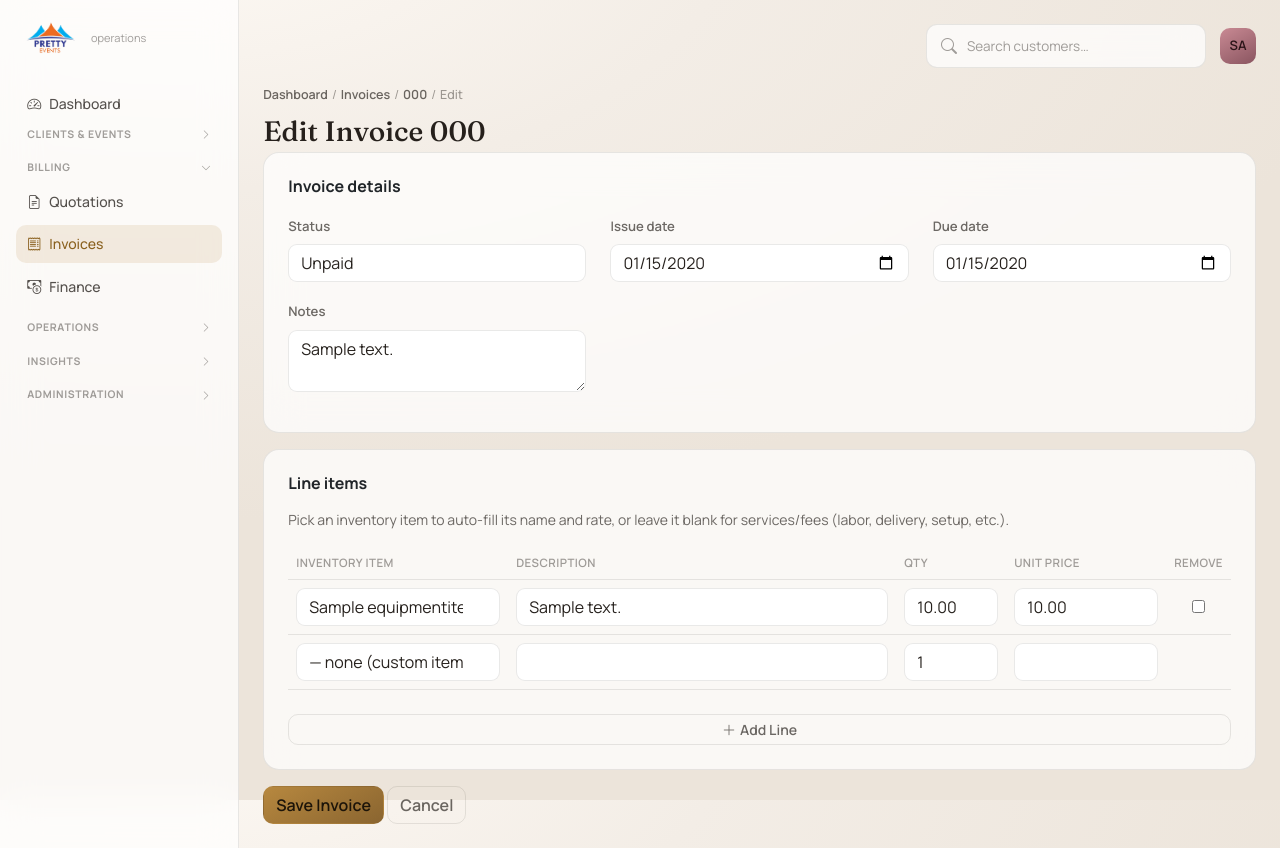
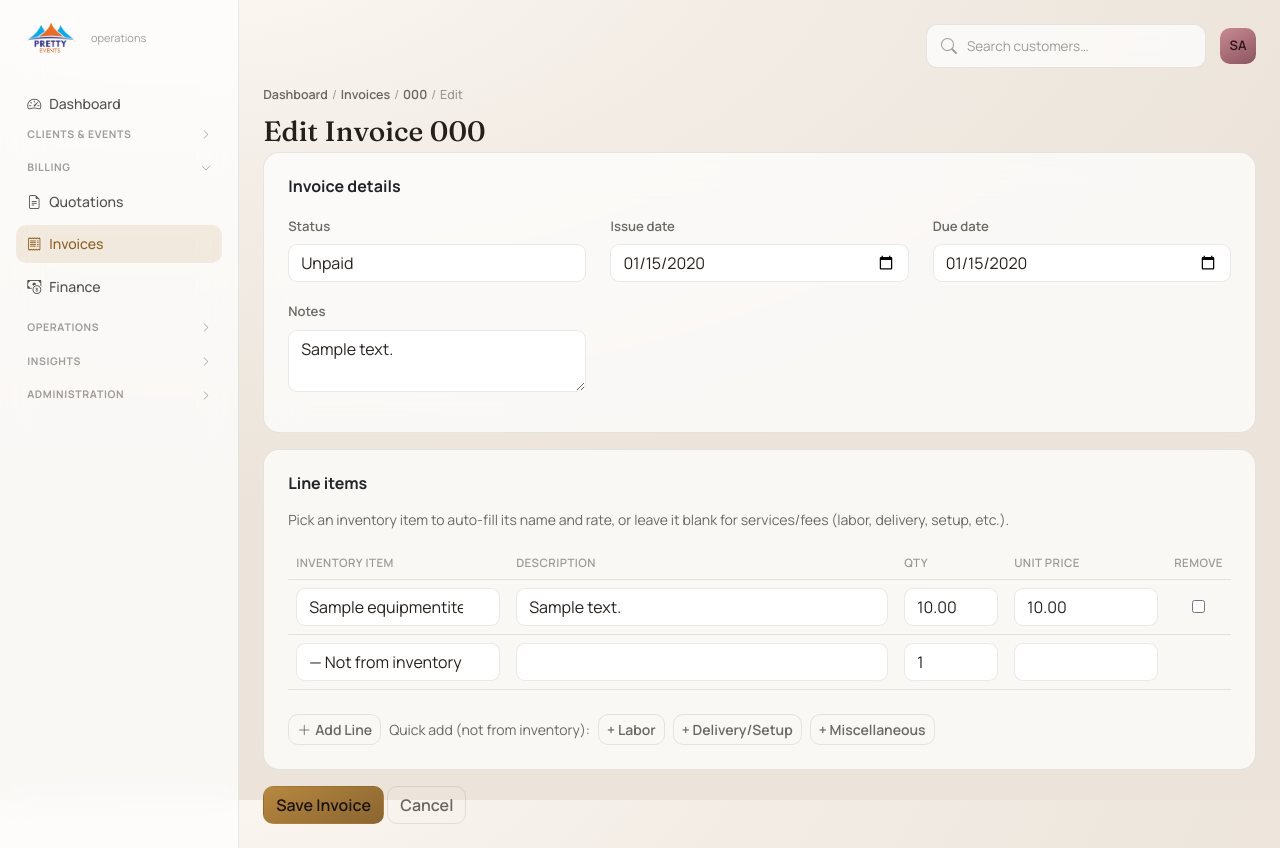
Before and after one commit to Naggayi-Daphne-Pearl/Pretty_events_management_system, a Django app: page /billing/invoices/1/edit/ in a window 1280 px wide. Run offline with Django 5.2, Linux system fonts and the light colour scheme; a user stored in the database is signed in; tables that the repository leaves empty hold one stand-in row (values such as "Sample post").

Commit message:
Make non-inventory line items (labor, misc.) impossible to miss
This kept coming up as feedback, so rather than just relying on staff
noticing a blank dropdown option, made it unmistakable: the "no
inventory item" choice now reads "Not from inventory (labor, misc.,
etc.)" instead of a generic "none", and added one-click "+ Labor",
"+ Delivery/Setup", "+ Miscellaneous" quick-add buttons next to "Add
Line" that insert a ready-to-price row with the description pre-filled
and no inventory item attached — staff just fills in the price.

Verified end-to-end: quick-add buttons render correctly, and a
Labor-only line item (no equipment_item) saves and displays fine.

Co-Authored-By: Claude Sonnet 5 <noreply@anthropic.com>

```diff
--- a/billing/forms.py
+++ b/billing/forms.py
@@ -28,7 +28,7 @@ class QuotationLineItemForm(BootstrapModelForm):
 
     def __init__(self, *args, **kwargs):
         super().__init__(*args, **kwargs)
-        self.fields['equipment_item'].empty_label = '— none (custom item) —'
+        self.fields['equipment_item'].empty_label = '— Not from inventory (labor, misc., etc.) —'
 
 
 QuotationLineItemFormSet = inlineformset_factory(
@@ -55,7 +55,7 @@ class InvoiceLineItemForm(BootstrapModelForm):
 
     def __init__(self, *args, **kwargs):
         super().__init__(*args, **kwargs)
-        self.fields['equipment_item'].empty_label = '— none (custom item) —'
+        self.fields['equipment_item'].empty_label = '— Not from inventory (labor, misc., etc.) —'
 
 
 InvoiceLineItemFormSet = inlineformset_factory(
--- a/templates/partials/_line_items_editor.html
+++ b/templates/partials/_line_items_editor.html
@@ -24,7 +24,13 @@
         </tbody>
     </table>
 </div>
-<button type="button" id="add-line-btn" class="btn btn-sm btn-outline-secondary mt-2"><i class="bi bi-plus-lg me-1"></i>Add Line</button>
+<div class="d-flex flex-wrap align-items-center gap-2 mt-2">
+    <button type="button" id="add-line-btn" class="btn btn-sm btn-outline-secondary"><i class="bi bi-plus-lg me-1"></i>Add Line</button>
+    <span class="text-muted small">Quick add (not from inventory):</span>
+    <button type="button" class="btn btn-sm btn-outline-secondary quick-add-btn" data-desc="Labor">+ Labor</button>
+    <button type="button" class="btn btn-sm btn-outline-secondary quick-add-btn" data-desc="Delivery &amp; setup">+ Delivery/Setup</button>
+    <button type="button" class="btn btn-sm btn-outline-secondary quick-add-btn" data-desc="Miscellaneous">+ Miscellaneous</button>
+</div>
 
 <template id="empty-row-template"><tr>
     <td>{{ formset.empty_form.equipment_item }}</td>
@@ -59,16 +65,36 @@
         }
     }
 
-    if (addBtn && table && totalForms && templateEl) {
-        addBtn.addEventListener('click', function () {
-            var index = parseInt(totalForms.value, 10);
-            var html = templateEl.innerHTML.split('__prefix__').join(index);
-            var wrapper = document.createElement('tbody');
-            wrapper.innerHTML = html;
-            table.querySelector('tbody').appendChild(wrapper.firstElementChild);
-            totalForms.value = index + 1;
+    function addRow(prefillDescription) {
+        if (!table || !totalForms || !templateEl) return;
+        var index = parseInt(totalForms.value, 10);
+        var html = templateEl.innerHTML.split('__prefix__').join(index);
+        var wrapper = document.createElement('tbody');
+        wrapper.innerHTML = html;
+        var row = wrapper.firstElementChild;
+        if (prefillDescription) {
+            var descInput = row.querySelector('[name$="-description"]');
+            var qtyInput = row.querySelector('[name$="-quantity"]');
+            if (descInput) descInput.value = prefillDescription;
+            if (qtyInput && !qtyInput.value) qtyInput.value = '1';
+        }
+        table.querySelector('tbody').appendChild(row);
+        totalForms.value = index + 1;
+        return row;
+    }
+
+    if (addBtn) {
+        addBtn.addEventListener('click', function () { addRow(); });
+    }
+    document.querySelectorAll('.quick-add-btn').forEach(function (btn) {
+        btn.addEventListener('click', function () {
+            var row = addRow(btn.dataset.desc);
+            if (row) {
+                var priceInput = row.querySelector('[name$="-unit_price"]');
+                if (priceInput) priceInput.focus();
+            }
         });
-    }
+    });
 
     if (table) {
         table.addEventListener('change', function (e) {
```
